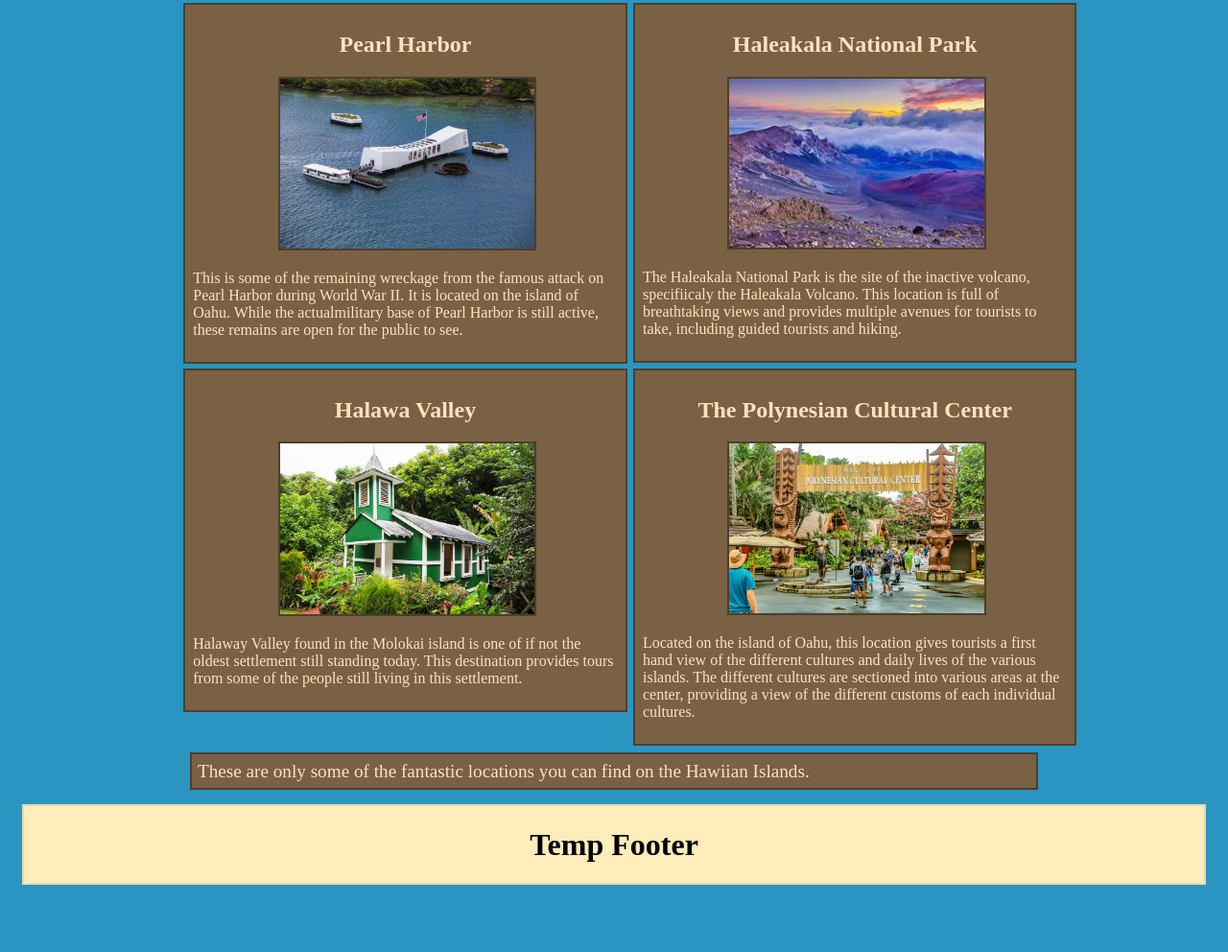
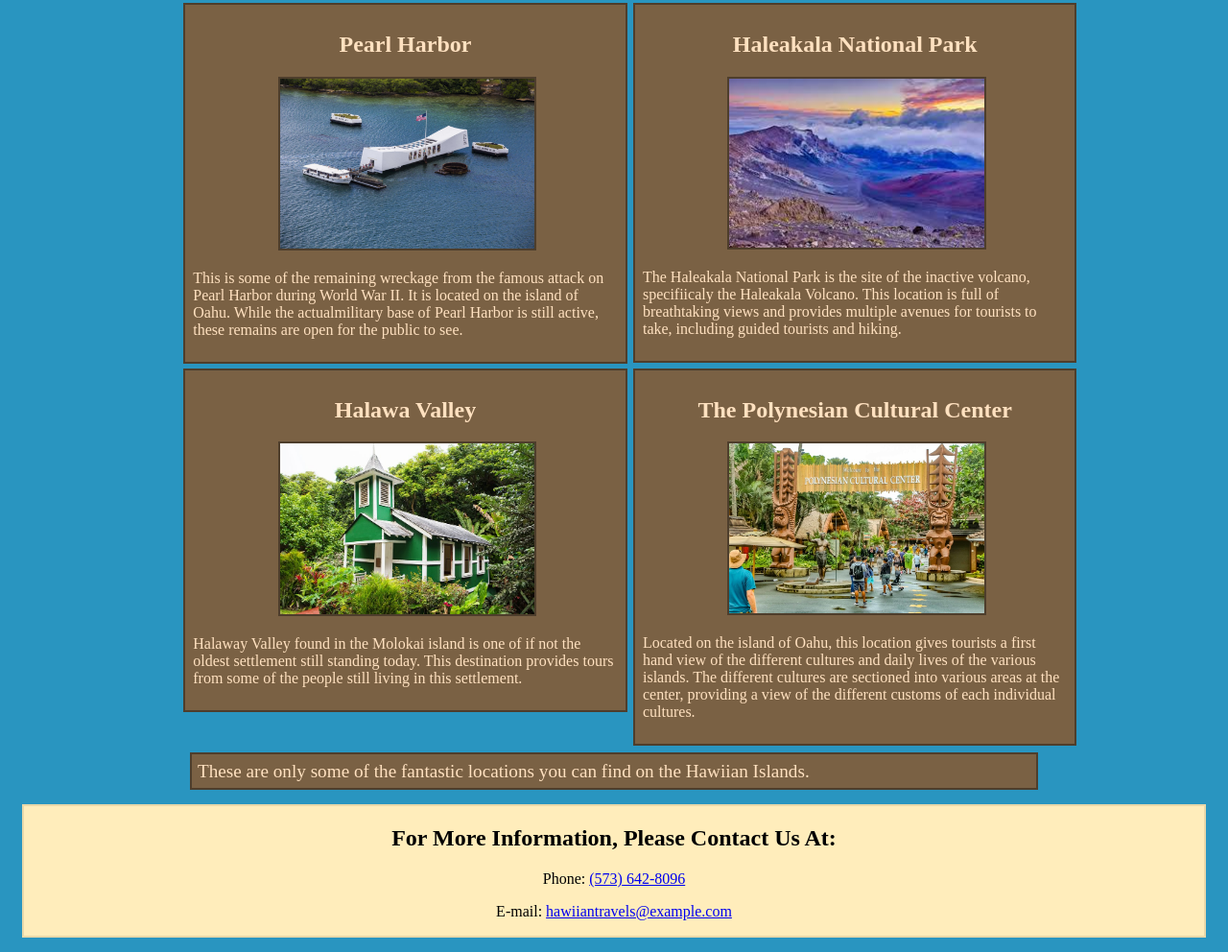
Before and after one commit to Fitzy23/responsivetravelassignment, a plain HTML site: page index.html in a window 1280 px wide. Shown: the part 111-1103 px from the top of the page at 96% size. Before the commit the page ends 1048 px from the top, so only its background shows below. Drawn offline with Linux system fonts and the light colour scheme.

Commit message:
fixed footer, added fake contact links

```diff
--- a/index.html
+++ b/index.html
@@ -81,7 +81,17 @@
         </article>
 
     <!--Footer Element-->
-        <footer><h1>Temp Footer</h1></footer>
+        <footer>
+            <h2>For More Information, Please Contact Us At:</h2>
+            <p>
+                <!--Phone Number Hyper Link-->
+                    Phone: <a href="tel:5027779824">(573) 642-8096</a>
+            </p>
+            <p>
+                <!--Email Hyper Link-->
+                    E-mail: <a href="mailto:hawiiantravels@example.com">hawiiantravels@example.com</a>
+            </p>
+        </footer>
 </body>
 
 </html>
```
